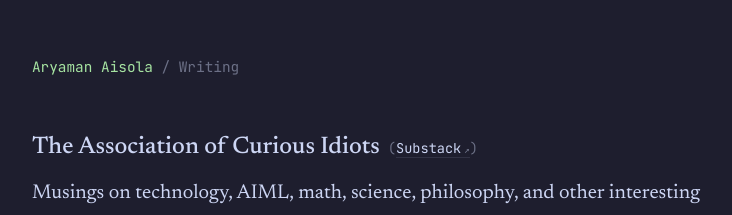
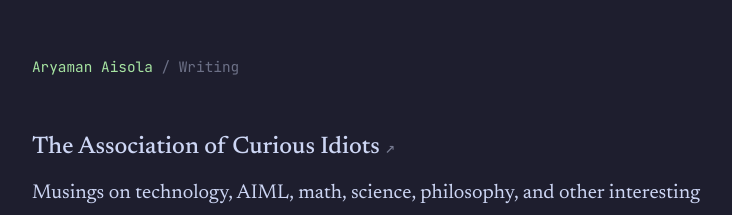
Before and after one commit to mistovek016/portfolio-website, a plain HTML site: page writing.html in a window 1280 px wide. Shown: the part 105-320 px from the top of the page, without its empty margins (254-986 px from the left). Drawn offline with Linux system fonts and the light colour scheme.

Commit message:
made the link on the writing page better

```diff
--- a/writing.html
+++ b/writing.html
@@ -36,23 +36,25 @@
         }
 
         .blog-title {
-            display: flex;
-            align-items: baseline;
-            gap: 0.5rem; /* This keeps the title and brackets snugly together */
             margin-bottom: 0.5rem;
         }
 
         .blog-title h2 {
-            border-bottom: none;
             margin: 0;
             padding: 0;
             font-size: 1.5rem;
+            font-weight: 500;
         }
 
-        .blog-title span {
-            font-family: var(--font-mono);
-            font-size: 0.85rem;
-            color: var(--overlay0);
+        /* Removes the default underline from the header link to keep it clean */
+        .blog-title h2 a {
+            border-bottom: none;
+            color: var(--text);
+        }
+
+        /* Applies the accent colour on hover */
+        .blog-title h2 a:hover {
+            color: var(--green);
         }
     </style>
 </head>
@@ -64,8 +66,7 @@
 
         <main>
             <div class="blog-title">
-                <h2>The Association of Curious Idiots</h2>
-                <span>(<a href="https://mistovek016.substack.com/" target="_blank">Substack</a>)</span>
+                <h2><a href="https://mistovek016.substack.com/" target="_blank">The Association of Curious Idiots</a></h2>
             </div>
 
             <p>Musings on technology, AIML, math, science, philosophy, and other interesting things (and a record of recursive self-improvement in progress).</p>
```
